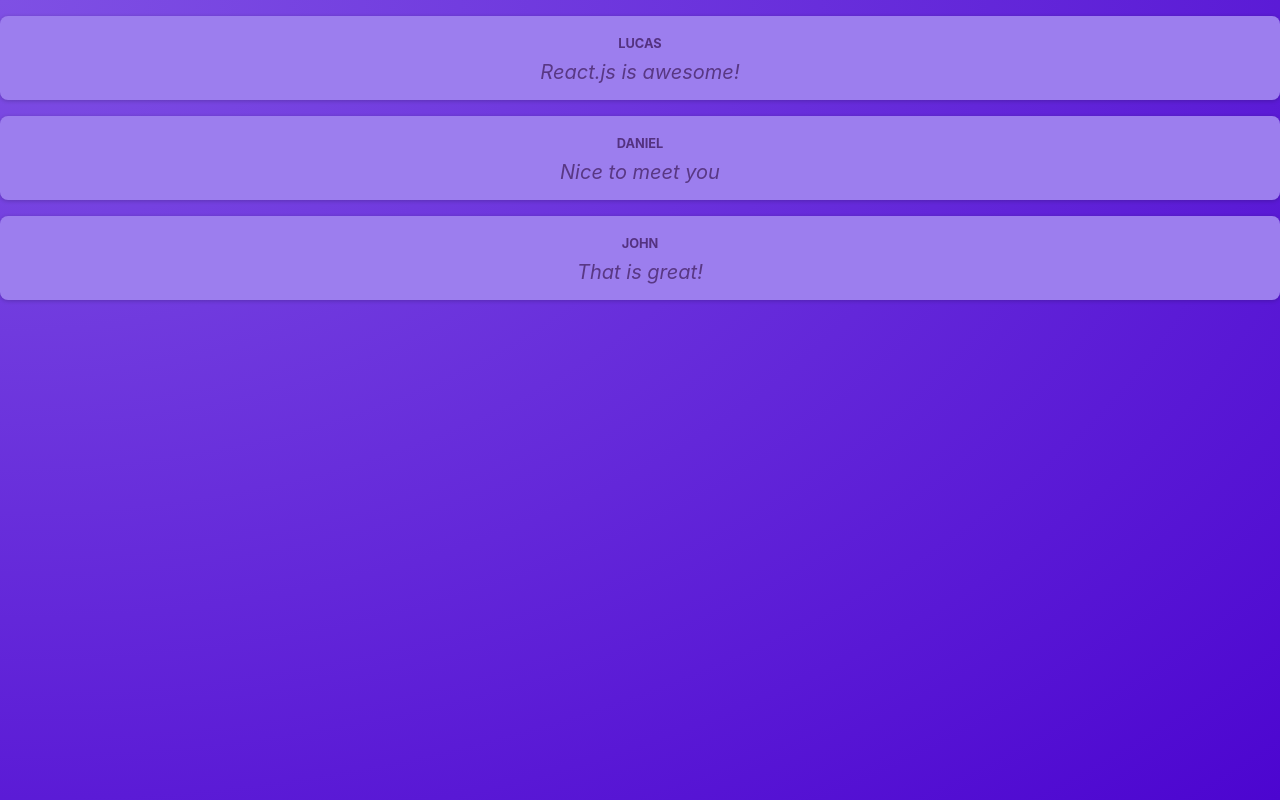
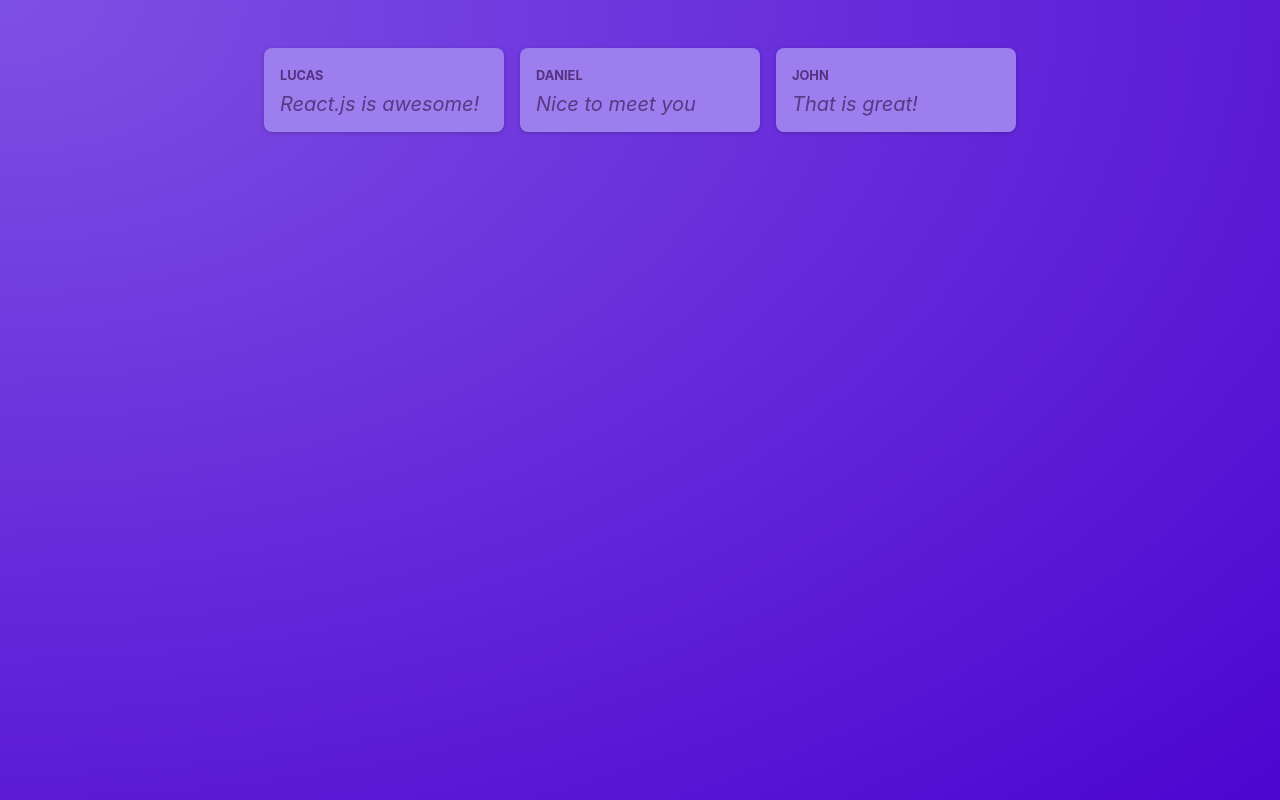
Before and after one commit to lucasdnr/node, a React (Vite) app in the folder react-crash-course/: page / in a window 1280 px wide. Built offline with nearby package versions, Linux system fonts and the light colour scheme.

Commit message:
add new component PostsList

```diff
--- a/react-crash-course/src/App.jsx
+++ b/react-crash-course/src/App.jsx
@@ -1,11 +1,9 @@
-import Post from "./components/Post";
+import PostsList from "./components/PostsList";
 
 function App() {
   return (
     <main>
-      <Post author="Lucas" body="React.js is awesome!" />
-      <Post author="Daniel" body="Nice to meet you" />
-      <Post author="John" body="That is great!" />
+      <PostsList />
     </main>
   );
 }
--- a/react-crash-course/src/components/Post.jsx
+++ b/react-crash-course/src/components/Post.jsx
@@ -4,10 +4,10 @@
   // const { author, body } = props;
 
   return (
-    <div className={classes.post}>
+    <li className={classes.post}>
       <p className={classes.author}>{props.author}</p>
       <p className={classes.text}>{props.body}</p>
-    </div>
+    </li>
   );
 }
 
--- /dev/null
+++ b/react-crash-course/src/components/PostsList.jsx
@@ -0,0 +1,14 @@
+import Post from "./Post";
+import classes from './PostsList.module.css'
+
+function PostsList() {
+  return (
+    <ul className={classes.posts}>
+      <Post author="Lucas" body="React.js is awesome!" />
+      <Post author="Daniel" body="Nice to meet you" />
+      <Post author="John" body="That is great!" />
+    </ul>
+  );
+}
+
+export default PostsList;
--- /dev/null
+++ b/react-crash-course/src/components/PostsList.module.css
@@ -0,0 +1,10 @@
+.posts {
+    list-style: none;
+    max-width: 50rem;
+    margin: 1rem auto;
+    padding: 1rem 0;
+    display: grid;
+    gap: 1rem;
+    grid-template-columns: repeat(3, 30%);
+    justify-content: center;
+}
--- a/react-crash-course/src/index.css
+++ b/react-crash-course/src/index.css
@@ -18,6 +18,5 @@
 
 body {
   margin: 0;
-  text-align: center;
   color: #e6ddf9;
 }
```
